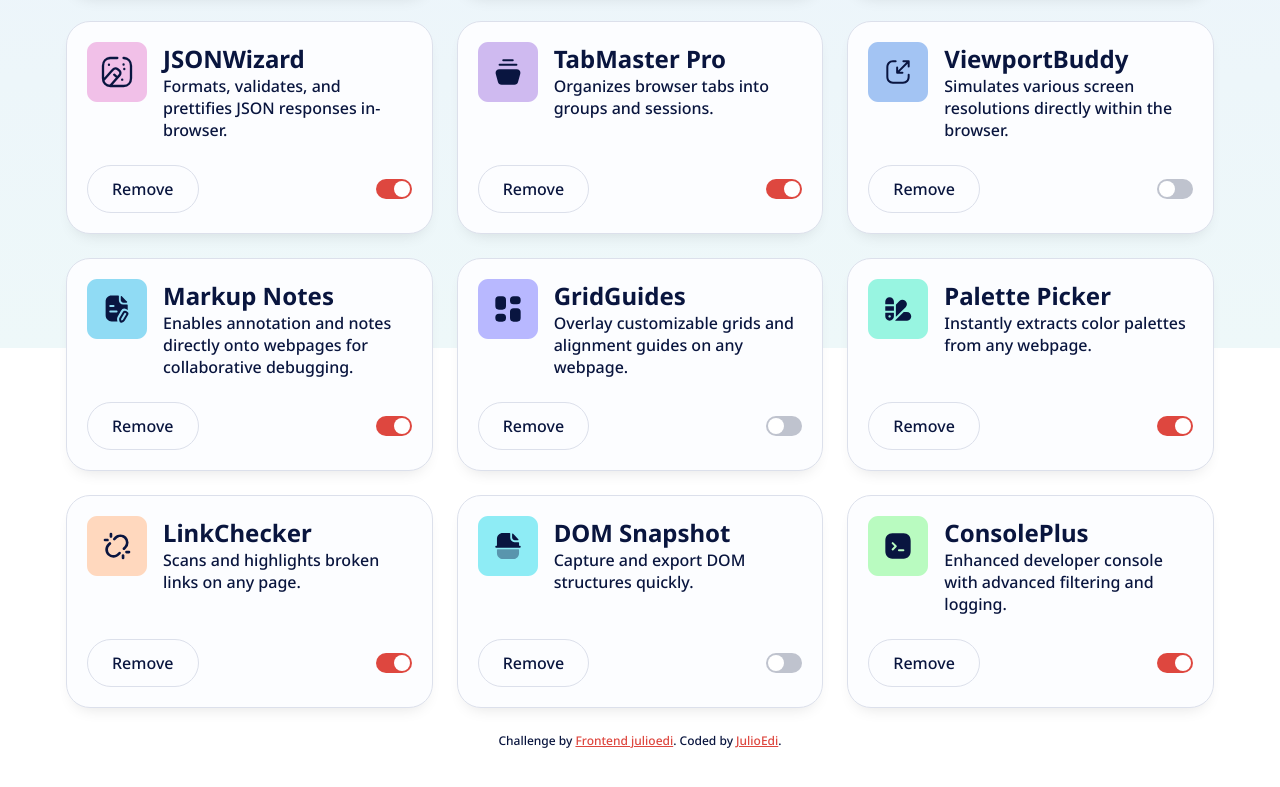
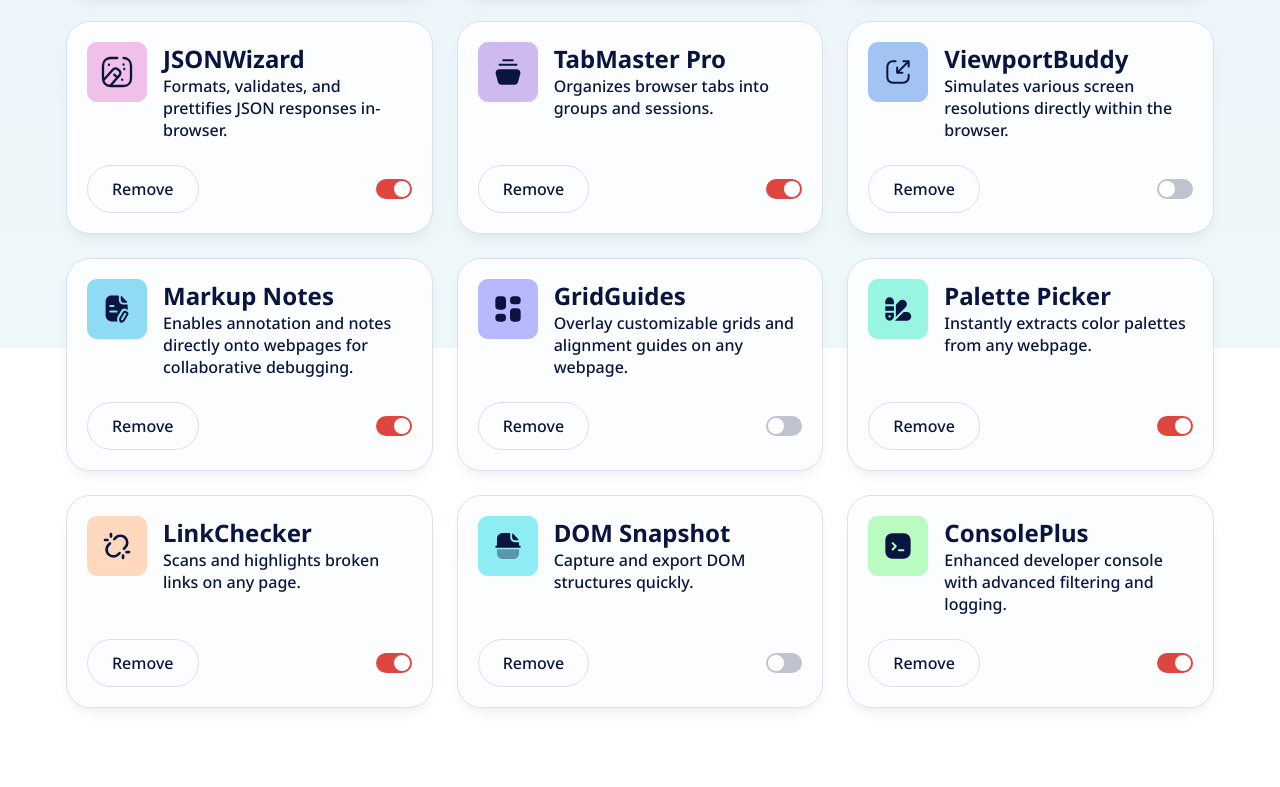
Before and after one commit to julioedi/browser-extension-manager-ui, a plain HTML site: page index.html in a window 1280 px wide. Shown: the part 452-1239 px from the top of the page. Drawn offline with Linux system fonts and the light colour scheme; files whose address does not match are found by name.

Commit message:
attribution off

```diff
--- a/index.html
+++ b/index.html
@@ -59,7 +59,7 @@
     </main>
   </section>
   <script src="./assets//scripts/script.js"></script>
-  <footer class="attribution">
+  <footer class="attribution" style="display: none;">
     Challenge by <a
       href="https://www.frontendmentor.io/challenges/browser-extension-manager-ui-yNZnOfsMAp?tab=downloads">Frontend
       julioedi</a>.
```
